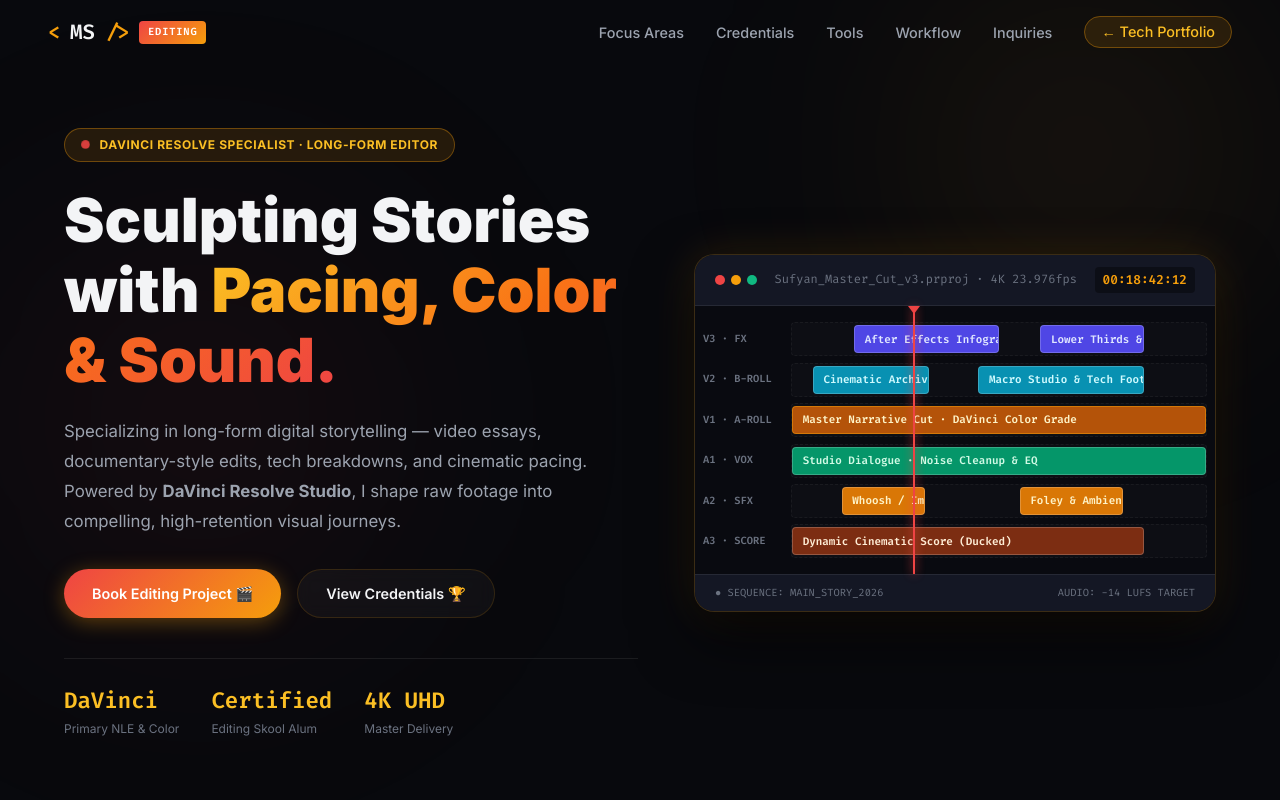
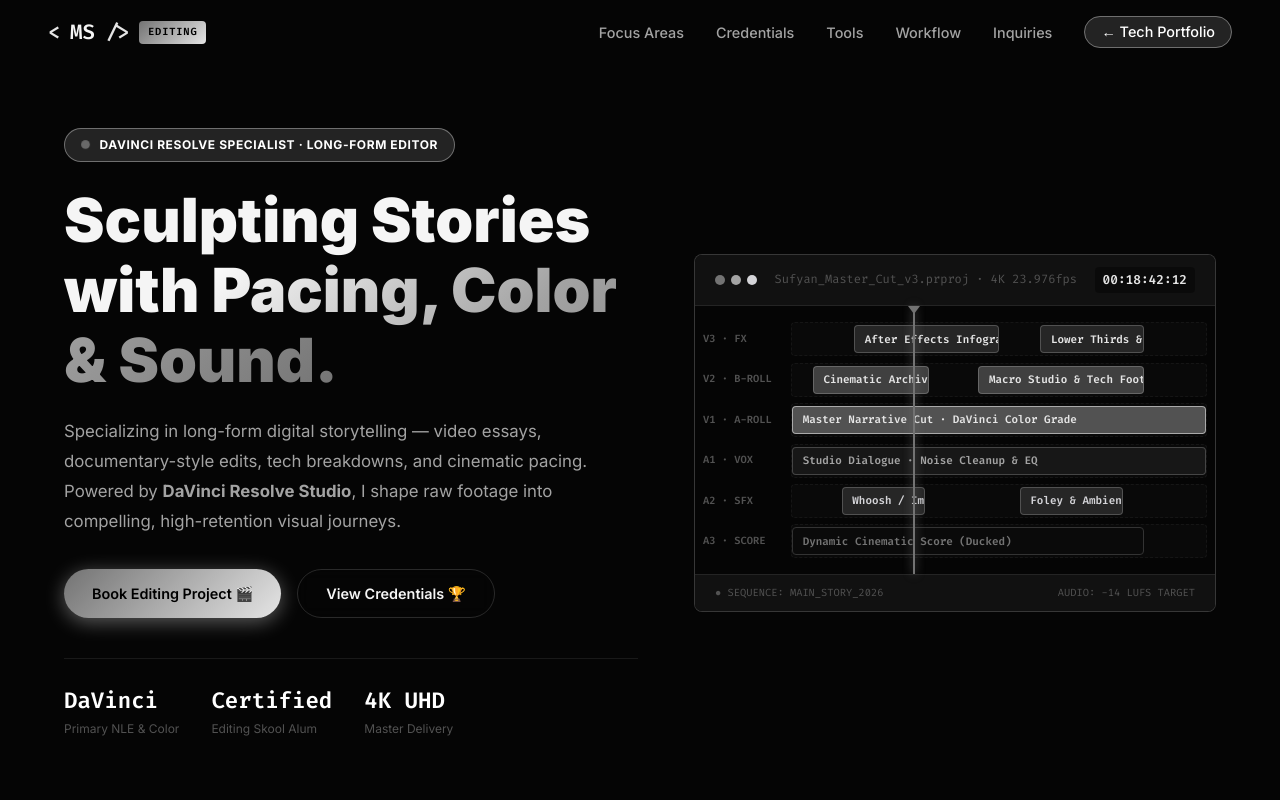
Before and after one commit to sufyanfiverr2-sketch/portfolio, a website: page video.html in a window 1280 px wide. Shown: the top 800 px of the page. Drawn offline with Linux system fonts and the light colour scheme.

Commit message:
Change video page theme to Classical Minimalist Black & Silver

```diff
--- a/video.css
+++ b/video.css
@@ -11,23 +11,23 @@
 }
 
 :root {
-  --bg-primary:     #08090d;
-  --bg-secondary:   #10121a;
-  --bg-tertiary:    #161924;
-  --accent-amber:   #f59e0b; /* Primary Film Amber */
-  --accent-gold:    #fbbf24;
-  --accent-ember:   #ef4444; /* Recording Crimson */
-  --accent-orange:  #f97316;
-  --text-primary:   #f3f4f6;
-  --text-secondary: #9ca3af;
-  --text-muted:     #6b7280;
-  --glass-bg:       rgba(255, 255, 255, 0.035);
-  --glass-border:   rgba(245, 158, 11, 0.15);
-  --glass-hover:    rgba(245, 158, 11, 0.08);
-  --radius-md:      12px;
-  --radius-lg:      20px;
-  --shadow-glow:    0 0 45px rgba(245, 158, 11, 0.15);
-  --transition:     0.3s cubic-bezier(0.4, 0, 0.2, 1);
+  --bg-primary:     #050505;
+  --bg-secondary:   #111111;
+  --bg-tertiary:    #1a1a1a;
+  --accent-amber:   #e5e5e5;
+  --accent-gold:    #ffffff;
+  --accent-ember:   #737373;
+  --accent-orange:  #a3a3a3;
+  --text-primary:   #f5f5f5;
+  --text-secondary: #a3a3a3;
+  --text-muted:     #525252;
+  --glass-bg:       transparent;
+  --glass-border:   rgba(255, 255, 255, 0.15);
+  --glass-hover:    rgba(255, 255, 255, 0.25);
+  --radius-md:      4px;
+  --radius-lg:      8px;
+  --shadow-glow:    none;
+  --transition:     0.3s ease;
   --font-mono:      'Fira Code', monospace;
 }
 
@@ -57,19 +57,8 @@ a {
   z-index: 0;
   filter: blur(120px);
 }
-.glow-top {
-  top: -100px;
-  right: -50px;
-  width: 500px;
-  height: 500px;
-  background: radial-gradient(circle, rgba(245, 158, 11, 0.12), transparent 70%);
-}
-.glow-bottom {
-  bottom: 10%;
-  left: -100px;
-  width: 600px;
-  height: 600px;
-  background: radial-gradient(circle, rgba(239, 68, 68, 0.09), transparent 70%);
+.ambient-glow {
+  display: none;
 }
 
 /* ── GLASS CARD ──────────────────────────────────── */
@@ -97,10 +86,10 @@ a {
   transition: all var(--transition);
 }
 .navbar.scrolled {
-  background: rgba(8, 9, 13, 0.9);
+  background: rgba(5, 5, 5, 0.9);
   backdrop-filter: blur(20px);
   -webkit-backdrop-filter: blur(20px);
-  border-bottom: 1px solid rgba(245, 158, 11, 0.2);
+  border-bottom: 1px solid rgba(255, 255, 255, 0.2);
 }
 
 .nav-logo {
@@ -119,7 +108,7 @@ a {
   font-size: 0.65rem;
   font-weight: 700;
   background: linear-gradient(135deg, var(--accent-ember), var(--accent-amber));
-  color: #fff;
+  color: #000;
   padding: 0.2rem 0.55rem;
   border-radius: 4px;
   letter-spacing: 0.08em;
@@ -141,15 +130,15 @@ a {
   color: var(--accent-gold);
 }
 .nav-back-pill {
-  background: rgba(245, 158, 11, 0.12);
-  border: 1px solid rgba(245, 158, 11, 0.35);
+  background: rgba(255, 255, 255, 0.12);
+  border: 1px solid rgba(255, 255, 255, 0.35);
   color: var(--accent-gold) !important;
   padding: 0.4rem 1rem;
   border-radius: 99px;
   transition: all var(--transition);
 }
 .nav-back-pill:hover {
-  background: rgba(245, 158, 11, 0.25);
+  background: rgba(255, 255, 255, 0.25);
   transform: translateY(-1px);
 }
 
@@ -184,12 +173,12 @@ a {
 }
 .btn-primary {
   background: linear-gradient(135deg, var(--accent-ember), var(--accent-amber));
-  color: #fff;
-  box-shadow: 0 4px 20px rgba(245, 158, 11, 0.35);
+  color: #000;
+  box-shadow: 0 4px 20px rgba(255, 255, 255, 0.35);
 }
 .btn-primary:hover {
   transform: translateY(-2px);
-  box-shadow: 0 8px 30px rgba(245, 158, 11, 0.5);
+  box-shadow: 0 8px 30px rgba(255, 255, 255, 0.5);
 }
 .btn-ghost {
   background: var(--glass-bg);
@@ -220,8 +209,8 @@ a {
   align-items: center;
   gap: 0.6rem;
   padding: 0.4rem 1rem;
-  background: rgba(245, 158, 11, 0.12);
-  border: 1px solid rgba(245, 158, 11, 0.35);
+  background: rgba(255, 255, 255, 0.12);
+  border: 1px solid rgba(255, 255, 255, 0.35);
   border-radius: 99px;
   font-size: 0.75rem;
   font-weight: 700;
@@ -295,15 +284,15 @@ a {
   border-radius: var(--radius-lg);
   overflow: hidden;
   box-shadow: 0 25px 60px rgba(0, 0, 0, 0.7), var(--shadow-glow);
-  background: #0d0f17;
-  border: 1px solid rgba(245, 158, 11, 0.2);
+  background: #050505;
+  border: 1px solid rgba(255, 255, 255, 0.2);
 }
 .tw-header {
   display: flex;
   align-items: center;
   justify-content: space-between;
   padding: 0.75rem 1.25rem;
-  background: #141724;
+  background: #111111;
   border-bottom: 1px solid rgba(255, 255, 255, 0.08);
 }
 .tw-dots {
@@ -315,9 +304,9 @@ a {
   height: 10px;
   border-radius: 50%;
 }
-.dot.red    { background: #ef4444; }
-.dot.yellow { background: #f59e0b; }
-.dot.green  { background: #10b981; }
+.dot.red    { background: #737373; }
+.dot.yellow { background: #a3a3a3; }
+.dot.green  { background: #d4d4d8; }
 
 .tw-title {
   font-family: var(--font-mono);
@@ -340,7 +329,7 @@ a {
   display: flex;
   flex-direction: column;
   gap: 0.4rem;
-  background: #090a10;
+  background: #050505;
 }
 
 .playhead {
@@ -349,9 +338,9 @@ a {
   bottom: 0;
   left: 42%;
   width: 2px;
-  background: #ef4444;
+  background: #737373;
   z-index: 10;
-  box-shadow: 0 0 10px #ef4444;
+  box-shadow: 0 0 10px #737373;
 }
 .playhead::before {
   content: '';
@@ -362,7 +351,7 @@ a {
   height: 0;
   border-left: 6px solid transparent;
   border-right: 6px solid transparent;
-  border-top: 8px solid #ef4444;
+  border-top: 8px solid #737373;
 }
 
 .track-row {
@@ -405,18 +394,18 @@ a {
   text-overflow: ellipsis;
   border: 1px solid rgba(255, 255, 255, 0.2);
 }
-.clip-fx    { background: #4f46e5; color: #e0e7ff; }
-.clip-broll { background: #0891b2; color: #cffafe; }
-.clip-aroll { background: #b45309; color: #fef3c7; border-color: rgba(245, 158, 11, 0.5); }
-.clip-audio { background: #059669; color: #d1fae5; }
-.clip-sfx   { background: #d97706; color: #fef3c7; }
-.clip-score { background: #7c2d12; color: #ffedd5; }
+.clip-fx    { background: #262626; color: #e5e5e5; }
+.clip-broll { background: #404040; color: #e5e5e5; }
+.clip-aroll { background: #525252; color: #e5e5e5; border-color: rgba(255, 255, 255, 0.5); }
+.clip-audio { background: #171717; color: #a3a3a3; }
+.clip-sfx   { background: #262626; color: #d4d4d8; }
+.clip-score { background: #0a0a0a; color: #737373; border: 1px solid #333; }
 
 .tw-footer {
   display: flex;
   justify-content: space-between;
   padding: 0.6rem 1.25rem;
-  background: #141724;
+  background: #111111;
   border-top: 1px solid rgba(255, 255, 255, 0.08);
   font-family: var(--font-mono);
   font-size: 0.65rem;
@@ -430,7 +419,7 @@ a {
   z-index: 1;
 }
 .section-alt {
-  background: rgba(16, 18, 26, 0.6);
+  background: rgba(15, 15, 15, 0.6);
 }
 .container {
   max-width: 1100px;
@@ -475,8 +464,8 @@ a {
 }
 .focus-card:hover {
   transform: translateY(-5px);
-  border-color: rgba(245, 158, 11, 0.4);
-  box-shadow: 0 12px 35px rgba(245, 158, 11, 0.12);
+  border-color: rgba(255, 255, 255, 0.4);
+  box-shadow: 0 12px 35px rgba(255, 255, 255, 0.12);
 }
 .fc-icon {
   font-size: 2.2rem;
@@ -522,8 +511,8 @@ a {
   gap: 3.5rem;
   align-items: center;
   padding: 3rem;
-  border-color: rgba(245, 158, 11, 0.35);
-  box-shadow: 0 20px 60px rgba(0, 0, 0, 0.6), 0 0 40px rgba(245, 158, 11, 0.1);
+  border-color: rgba(255, 255, 255, 0.35);
+  box-shadow: 0 20px 60px rgba(0, 0, 0, 0.6), 0 0 40px rgba(255, 255, 255, 0.1);
 }
 
 .cert-image-wrap {
@@ -531,15 +520,15 @@ a {
   border-radius: var(--radius-md);
   overflow: hidden;
   border: 3px solid var(--accent-gold);
-  box-shadow: 0 0 0 6px rgba(245, 158, 11, 0.15), 0 15px 40px rgba(0, 0, 0, 0.8), inset 0 0 0 1px rgba(245, 158, 11, 0.4);
+  box-shadow: 0 0 0 6px rgba(255, 255, 255, 0.15), 0 15px 40px rgba(0, 0, 0, 0.8), inset 0 0 0 1px rgba(255, 255, 255, 0.4);
   transition: transform var(--transition), box-shadow var(--transition);
   background: #fff;
   padding: 6px;
 }
 .cert-image-wrap:hover {
   transform: scale(1.02);
-  box-shadow: 0 0 0 8px rgba(245, 158, 11, 0.25), 0 20px 50px rgba(245, 158, 11, 0.3);
-  border-color: #f5d060;
+  box-shadow: 0 0 0 8px rgba(255, 255, 255, 0.25), 0 20px 50px rgba(255, 255, 255, 0.3);
+  border-color: #ffffff;
 }
 .cert-img {
   width: 100%;
@@ -552,7 +541,7 @@ a {
 .cert-zoom-hint {
   position: absolute;
   inset: 0;
-  background: rgba(8, 9, 13, 0.7);
+  background: rgba(5, 5, 5, 0.7);
   display: flex;
   align-items: center;
   justify-content: center;
@@ -577,8 +566,8 @@ a {
   align-items: center;
   gap: 0.5rem;
   padding: 0.35rem 0.85rem;
-  background: rgba(245, 158, 11, 0.12);
-  border: 1px solid rgba(245, 158, 11, 0.35);
+  background: rgba(255, 255, 255, 0.12);
+  border: 1px solid rgba(255, 255, 255, 0.35);
   border-radius: 99px;
   font-size: 0.7rem;
   font-weight: 700;
@@ -589,9 +578,9 @@ a {
 .cert-badge-dot {
   width: 7px;
   height: 7px;
-  background: #10b981;
+  background: #d4d4d8;
   border-radius: 50%;
-  box-shadow: 0 0 8px #10b981;
+  box-shadow: 0 0 8px #d4d4d8;
 }
 
 .cert-title {
@@ -616,11 +605,11 @@ a {
 }
 .cert-meta-id code {
   font-family: var(--font-mono);
-  background: rgba(245, 158, 11, 0.1);
+  background: rgba(255, 255, 255, 0.1);
   color: var(--accent-gold);
   padding: 0.2rem 0.5rem;
   border-radius: 4px;
-  border: 1px solid rgba(245, 158, 11, 0.25);
+  border: 1px solid rgba(255, 255, 255, 0.25);
   font-size: 0.8rem;
 }
 
@@ -654,8 +643,8 @@ a {
   font-family: var(--font-mono);
   font-size: 0.72rem;
   padding: 0.3rem 0.75rem;
-  background: rgba(245, 158, 11, 0.08);
-  border: 1px solid rgba(245, 158, 11, 0.25);
+  background: rgba(255, 255, 255, 0.08);
+  border: 1px solid rgba(255, 255, 255, 0.25);
   color: var(--accent-gold);
   border-radius: 99px;
 }
@@ -667,8 +656,8 @@ a {
   gap: 1.5rem;
 }
 .tool-card.featured-tool {
-  border-color: rgba(245, 158, 11, 0.5);
-  background: linear-gradient(180deg, rgba(245, 158, 11, 0.08) 0%, rgba(8, 9, 13, 0.8) 100%);
+  border-color: rgba(255, 255, 255, 0.5);
+  background: linear-gradient(180deg, rgba(255, 255, 255, 0.08) 0%, rgba(5, 5, 5, 0.8) 100%);
   position: relative;
 }
 .tool-badge-top {
@@ -677,7 +666,7 @@ a {
   left: 50%;
   transform: translateX(-50%);
   background: linear-gradient(135deg, var(--accent-ember), var(--accent-amber));
-  color: #fff;
+  color: #000;
   font-size: 0.65rem;
   font-weight: 800;
   padding: 0.2rem 0.7rem;
@@ -692,15 +681,15 @@ a {
 }
 .tool-card:hover {
   transform: translateY(-4px);
-  border-color: rgba(245, 158, 11, 0.35);
+  border-color: rgba(255, 255, 255, 0.35);
 }
 .tool-logo {
   width: 52px;
   height: 52px;
   margin: 0 auto 1.25rem;
   border-radius: 12px;
-  background: rgba(245, 158, 11, 0.12);
-  border: 1px solid rgba(245, 158, 11, 0.3);
+  background: rgba(255, 255, 255, 0.12);
+  border: 1px solid rgba(255, 255, 255, 0.3);
   display: grid;
   place-items: center;
   font-family: var(--font-mono);
@@ -732,7 +721,7 @@ a {
   font-family: var(--font-mono);
   font-size: 1.8rem;
   font-weight: 900;
-  color: rgba(245, 158, 11, 0.25);
+  color: rgba(255, 255, 255, 0.25);
   display: block;
   margin-bottom: 0.5rem;
 }
@@ -753,7 +742,7 @@ a {
   text-align: center;
   max-width: 800px;
   margin: 0 auto;
-  border-color: rgba(245, 158, 11, 0.3);
+  border-color: rgba(255, 255, 255, 0.3);
 }
 .cb-header h2 {
   font-size: clamp(1.6rem, 4vw, 2.4rem);
@@ -880,8 +869,8 @@ a {
     flex-direction: column;
     align-items: center;
     gap: 1.25rem;
-    background: rgba(13, 15, 23, 0.98);
-    border: 1px solid rgba(245, 158, 11, 0.25);
+    background: rgba(10, 10, 10, 0.98);
+    border: 1px solid rgba(255, 255, 255, 0.25);
     border-radius: var(--radius-lg);
     padding: 1.75rem 1rem;
     box-shadow: 0 20px 50px rgba(0, 0, 0, 0.8);
```
